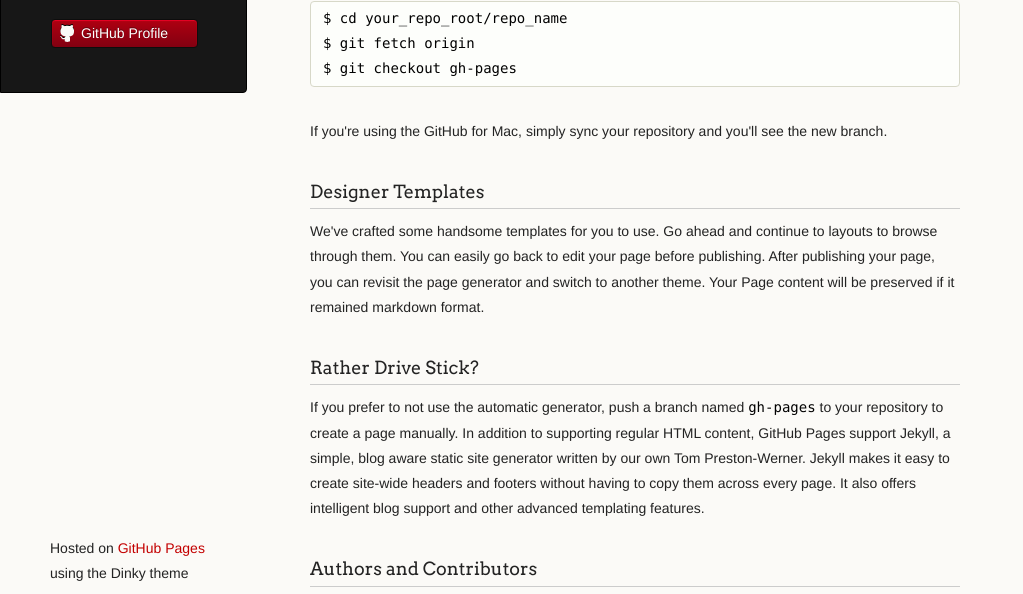
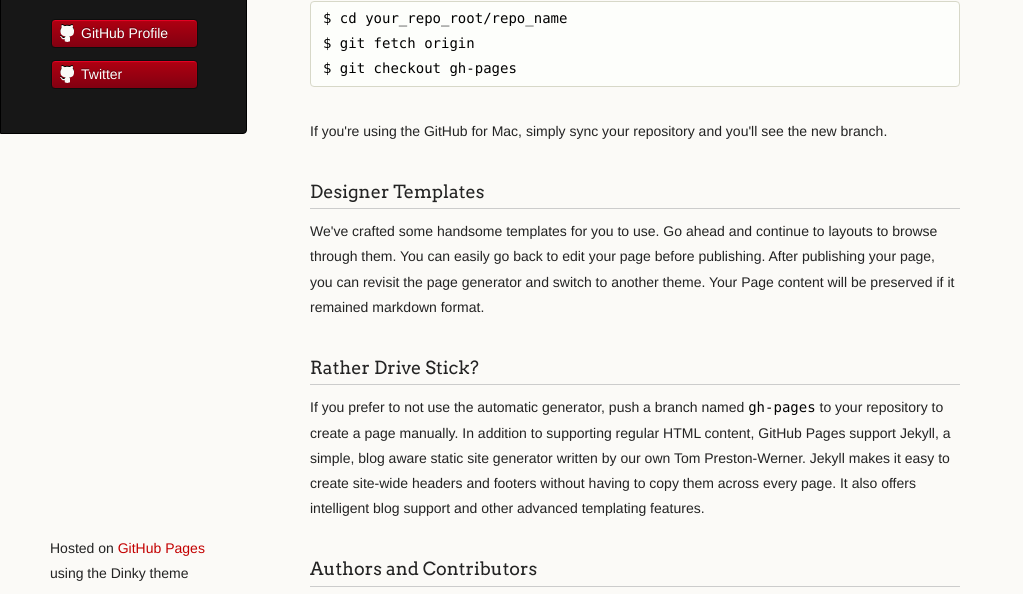
Before and after one commit to billyto/Codeskine, a plain HTML site: page index.html in a window 1280 px wide. Shown: the part 182-776 px from the top of the page, without its empty margins (0-1023 px from the left). Drawn offline with Linux system fonts and the light colour scheme.

Commit message:
Update index.html

```diff
--- a/index.html
+++ b/index.html
@@ -23,6 +23,7 @@
 
         <ul>
           <li><a class="buttons github" href="https://github.com/billyto">GitHub Profile</a></li>
+           <li><a class="buttons github" href="https://twitter/billyto">Twitter</a></li>
         </ul>
 
       </header>
```
